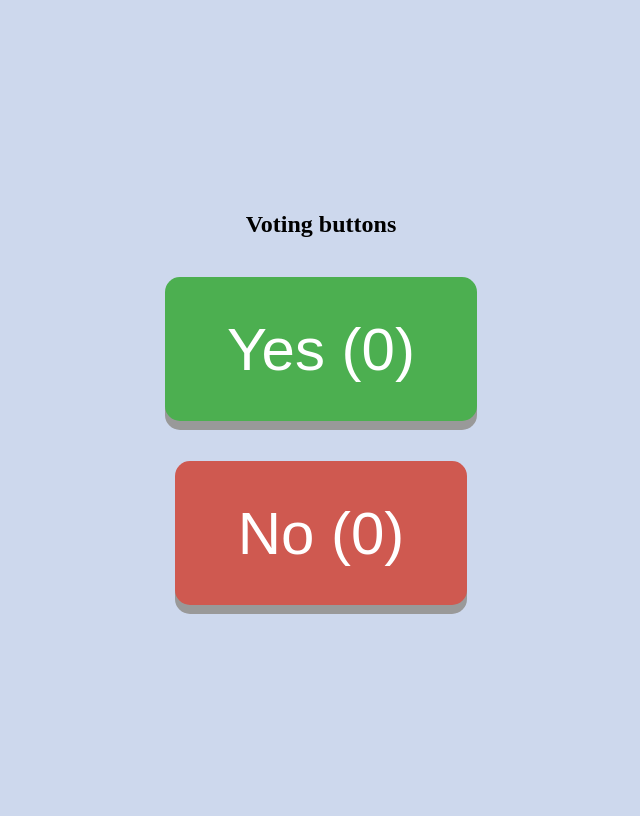
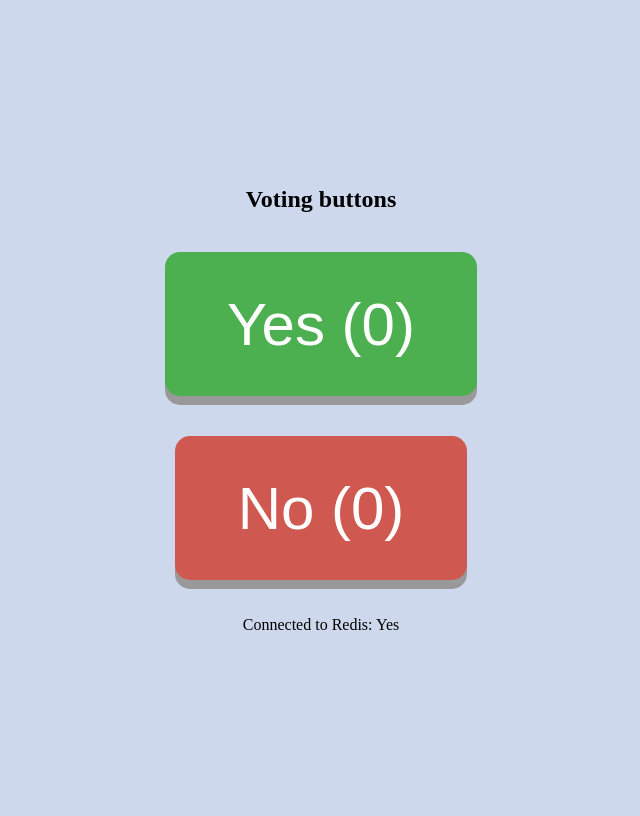
Before and after one commit to raksoq/yesnoapp, a Flask app: page / in a window 1280 px wide. Shown: the whole page, without its empty margins (319-959 px from the left). Run offline with Flask 3, Linux system fonts and the light colour scheme; data that the repository does not hold is empty.

Commit message:
add redis connection

```diff
--- a/app.py
+++ b/app.py
@@ -1,26 +1,41 @@
 from flask import Flask, render_template, redirect, url_for
+import redis
 
-# Initialize Flask app
 app = Flask(__name__)
 
-# Counter for the buttons
-counter = {"yes": 0, "no": 0}
+# Initialize Redis
+redis_url = "redis://redis:6379/0"
+r = redis.Redis.from_url(redis_url)
+
+def check_redis_connection():
+    try:
+        r.ping()
+        return "Yes"
+    except (redis.ConnectionError, redis.TimeoutError):
+        return "No"
 
 @app.route('/')
 def index():
-    return render_template('index.html', yes_count=counter["yes"], no_count=counter["no"])
+    yes_count = r.get('yes') or 0
+    no_count = r.get('no') or 0
+    # Convert to int since Redis stores everything as strings
+    yes_count = int(yes_count)
+    no_count = int(no_count)
+    redis_connected = check_redis_connection()  # Check connection status
+    return render_template('index.html', yes_count=yes_count, no_count=no_count, redis_connected=redis_connected)
 
 @app.route('/vote/<vote>', methods=['POST'])
 def vote(vote):
-    if vote in counter:
-        counter[vote] += 1
+    if vote in ["yes", "no"] and check_redis_connection() == "Yes":
+        r.incr(vote)
     return redirect(url_for('index'))
 
 @app.route('/reset')
 def reset():
-    counter["yes"] = 0
-    counter["no"] = 0
+    if check_redis_connection() == "Yes":
+        r.set('yes', 0)
+        r.set('no', 0)
     return redirect(url_for('index'))
 
 if __name__ == '__main__':
-    app.run(debug=True)
+    app.run(debug=True, host='0.0.0.0', port=5000)
--- a/docker-compose.yml
+++ b/docker-compose.yml
@@ -6,5 +6,11 @@ services:
       - "6060:5000"
     volumes:
       - .:/app
+    depends_on:
+      - redis
     environment:
       FLASK_ENV: development
+  redis:
+    image: "redis:alpine"
+    expose:
+      - "6379"
--- a/requirements.txt
+++ b/requirements.txt
@@ -1 +1,2 @@
 flask
+redis
--- a/templates/index.html
+++ b/templates/index.html
@@ -16,5 +16,9 @@
     <input type="submit" value="No ({{ no_count }})" class="button button-red">
 </form>
 
+<footer>
+    <p>Connected to Redis: {{ redis_connected }}</p>
+</footer>
+
 </body>
 </html>
```
Also changed, not shown: 1 other file.
